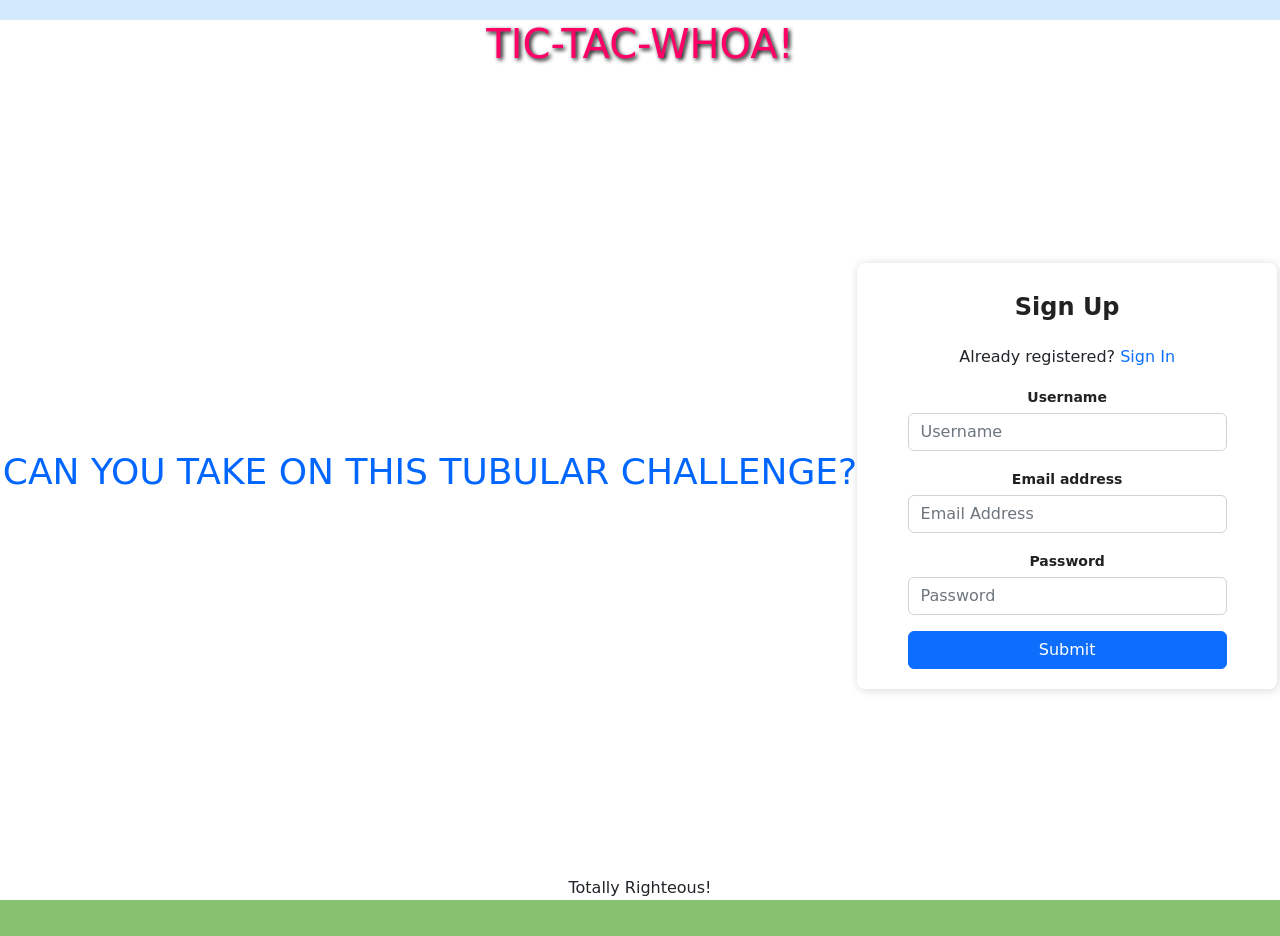
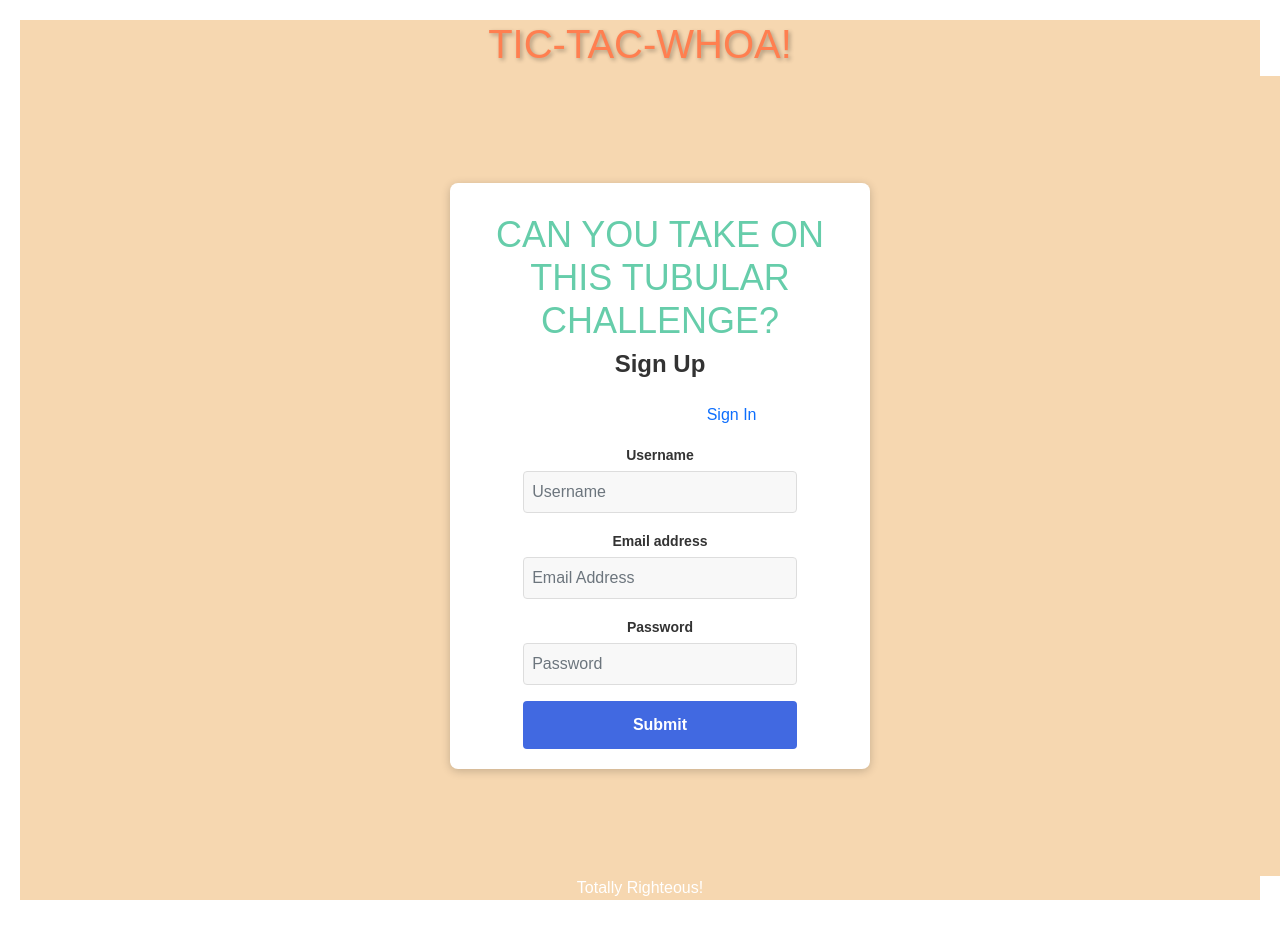
Before and after one commit to JasperJackalope/tic-tac-whoa, a React (Create React App) app in the folder client/: page / in a window 1280 px wide. Built offline with nearby package versions, Linux system fonts and the light colour scheme.

Commit message:
Removed Mole Game and Refined Styling

```diff
--- a/client/src/App.css
+++ b/client/src/App.css
@@ -1,7 +1,14 @@
+/* Overall container */
 .App {
   text-align: center;
+  background-color: #f6d7b0; /* Light peach */
+  margin: 20px;
+  padding: 0;
+  font-family: Arial, sans-serif;
+  color: #ffffff; /* White */
 }
 
+/* Logo */
 .App-logo {
   height: 40vmin;
   pointer-events: none;
@@ -13,26 +20,24 @@
   }
 }
 
+/* Header */
 .App-header {
-  background-color: #282c34;
+  background-color: #2a2c35; /* Dark gray */
   min-height: 100vh;
   display: flex;
   flex-direction: column;
   align-items: center;
   justify-content: center;
   font-size: calc(10px + 2vmin);
-  color: white;
+  color: #ffffff; /* White */
 }
 
+/* Link */
 .App-link {
-  color: #61dafb;
+  color: #77dd77; /* Pastel green */
 }
 
-
-.App {
-  background-color: white;
-}
-
+/* Authentication form container */
 .Auth-form-container {
   display: flex;
   justify-content: center;
@@ -41,34 +46,39 @@
   height: 100vh;
 }
 
+/* Authentication form */
 .Auth-form {
   width: 420px;
-  box-shadow: rgb(0 0 0 / 16%) 1px 1px 10px;
+  box-shadow: 0px 2px 10px rgba(0, 0, 0, 0.2);
   padding-top: 30px;
   padding-bottom: 20px;
   border-radius: 8px;
-  background-color: white;
+  background-color: #ffffff; /* White */
 }
 
+/* Authentication form content */
 .Auth-form-content {
   padding-left: 12%;
   padding-right: 12%;
 }
 
+/* Authentication form title */
 .Auth-form-title {
   text-align: center;
   margin-bottom: 1em;
   font-size: 24px;
-  color: rgb(34, 34, 34);
+  color: #333333; /* Dark gray */
   font-weight: 800;
 }
 
+/* Label */
 label {
   font-size: 14px;
   font-weight: 600;
-  color: rgb(34, 34, 34);
+  color: #333333; /* Dark gray */
 }
 
+/* Keyframes for logo spin animation */
 @keyframes App-logo-spin {
   from {
     transform: rotate(0deg);
@@ -78,121 +88,128 @@ label {
   }
 }
 
+/* Global box-sizing rule */
 * {
   box-sizing: border-box;
 }
 
-body {
-  font-family: Comic Sans MS, sans-serif; /* Change font to Comic Sans MS */
-  margin: 20px;
-  padding: 0;
-  background-color: #f6d7b0; /* Add a bright yellow background color */
-}
+/* Additional styles */
 
+/* Heading styles */
 h1 {
   margin-top: 0;
   font-size: 40px; /* Increase font size */
-  color: #ff0066; /* Set a vibrant pink color */
-  text-transform: uppercase; /* Apply uppercase text */
-  text-shadow: 2px 2px 4px #000000; /* Add a text shadow */
+  color: #ff7f50; /* Coral */
+  text-transform: uppercase;
+  text-shadow: 2px 2px 4px rgba(0, 0, 0, 0.3);
 }
 
 h2 {
   margin-top: 0;
   font-size: 36px; /* Increase font size */
-  color: #0066ff; /* Set a vibrant blue color */
-  text-transform: uppercase; /* Apply uppercase text */
+  color: #66cdaa; /* Medium aquamarine */
+  text-transform: uppercase;
 }
 
 h3 {
   margin-top: 0;
   font-size: 32px; /* Increase font size */
-  color: #00cc00; /* Set a bright green color */
+  color: #9932cc; /* Dark orchid */
 }
 
 h4 {
   margin-top: 0;
   font-size: 28px; /* Increase font size */
-  color: #ff9933; /* Set an orange color */
+  color: #4169e1; /* Royal blue */
 }
 
 h5 {
   margin-top: 0;
   font-size: 24px; /* Increase font size */
-  color: #ff66cc; /* Set a pink color */
+  color: #e9967a; /* Dark salmon */
 }
 
 h6 {
   margin-top: 0;
   font-size: 20px; /* Increase font size */
-  color: #ffff66; /* Set a yellow color */
+  color: #daa520; /* Goldenrod */
 }
 
+/* Code element styles */
 code {
   font-size: 1.2em;
-  color: #ff0066; /* Set a vibrant pink color */
+  color: #ff1493; /* Deep pink */
   font-weight: bold;
 }
 
+/* List styles */
 ul {
   padding-left: 20px;
-  list-style-type: square; /* Use square bullets */
+  list-style-type: square;
 }
 
+/* Square element styles */
 .square {
-  background: #008080; /* Set a bright yellow background color */
-  border: 3px solid #ff9933; /* Set an orange border with 3px width */
+  background: #00ced1; /* Dark turquoise */
+  border: 3px solid #9370db; /* Medium purple */
   float: left;
-  font-size: 72px; /* Triple the font size */
+  font-size: 72px; /* Increase font size */
   font-weight: bold;
-  line-height: 138px; /* Triple the line height */
-  height: 138px; /* Triple the height */
-  margin-right: -3px; /* Adjust the margin to accommodate the thicker border */
-  margin-top: -3px; /* Adjust the margin to accommodate the thicker border */
+  line-height: 138px; /* Increase line height */
+  height: 138px; /* Increase height */
+  margin-right: -3px; /* Adjust margin */
+  margin-top: -3px; /* Adjust margin */
   padding: 0;
   text-align: center;
-  width: 138px; /* Triple the width */
-  color: #ff0066; /* Set a vibrant pink color */
+  width: 138px; /* Increase width */
+  color: #ff1493; /* Deep pink */
 }
 
-
+/* Board row styles */
 .board-row:after {
   clear: both;
-  content: '';
+  content: "";
   display: table;
 }
 
+/* Status element styles */
 .status {
   margin-bottom: 10px;
-  color: #0066ff; /* Set a vibrant blue color */
+  color: #4169e1; /* Royal blue */
   font-size: 28px; /* Increase font size */
 }
 
+/* Game container styles */
 .game {
   display: flex;
   flex-direction: row;
 }
 
+/* Game info styles */
 .game-info {
   margin-left: 20px;
   font-size: 24px; /* Increase font size */
-  color: #ff66cc; /* Set a pink color */
+  color: #e9967a; /* Dark salmon */
 }
 
+/* Board row styles */
 .board-row {
   display: flex;
-  justify-content: center; /* Center the squares horizontally */
+  justify-content: center;
 }
 
+/* Board styles */
 .board {
-  margin-bottom: 20px; /* Add some space between the board and buttons */
+  margin-bottom: 20px;
 }
 
+/* Button row styles */
 .button-row {
   display: flex;
-  justify-content: center; /* Center the buttons horizontally */
+  justify-content: center;
 }
 
+/* Button styles */
 .button {
-  margin: 0 10px; /* Add some space between the buttons */
+  margin: 0 10px;
 }
--- a/client/src/App.js
+++ b/client/src/App.js
@@ -12,7 +12,6 @@ import Dashboard from "./components/Dashboard/Dashboard.js";
 import Header from "./components/Header";
 import Footer from "./components/Footer";
 import GamePage from './components/Game/Game';
-import WhacAMole from './components/Mole/Mole';
 import "bootstrap/dist/css/bootstrap.min.css";
 import "./App.css";
 
@@ -63,7 +62,6 @@ function App() {
               <Route path="/" element={<Login />} />
               <Route path="/game" element={<GamePage />} />
               <Route path="/dashboard" element={<Dashboard />} />
-              <Route path="/mole" element={<WhacAMole />} />
             </Routes>
           </Router>
         </ApolloProvider>
--- /dev/null
+++ b/client/src/components/Login.css
@@ -0,0 +1,76 @@
+/* Login container */
+.Auth-form-container {
+    display: flex;
+    justify-content: center;
+    align-items: center;
+    min-height: 100vh;
+    background-color: #f6d7b0; /* Light peach */
+  }
+
+  /* Login form */
+  .Auth-form {
+    width: 420px;
+    box-shadow: 0px 2px 10px rgba(0, 0, 0, 0.2);
+    padding: 30px;
+    border-radius: 8px;
+    background-color: #ffffff; /* White */
+  }
+
+  /* Login form content */
+  .Auth-form-content {
+    text-align: center;
+  }
+
+  /* Login form title */
+  .Auth-form-title {
+    margin-bottom: 1em;
+    font-size: 24px;
+    color: #333333; /* Dark gray */
+    font-weight: 800;
+  }
+
+  /* Link */
+  .link-primary {
+    color: #4169e1; /* Royal blue */
+    cursor: pointer;
+  }
+
+  /* Form group */
+  .form-group {
+    margin-top: 1.5em;
+  }
+
+  /* Label */
+  label {
+    font-size: 14px;
+    font-weight: 600;
+    color: #333333; /* Dark gray */
+  }
+
+  /* Input field */
+  input[type="text"],
+  input[type="email"],
+  input[type="password"] {
+    width: 100%;
+    padding: 0.5em;
+    border: 1px solid #dddddd; /* Light gray */
+    border-radius: 4px;
+    background-color: #f8f8f8; /* Light gray */
+  }
+
+  /* Submit button */
+  button[type="submit"] {
+    width: 100%;
+    padding: 0.75em;
+    border: none;
+    border-radius: 4px;
+    background-color: #4169e1; /* Royal blue */
+    color: #ffffff; /* White */
+    font-weight: bold;
+    cursor: pointer;
+  }
+
+  /* Submit button on hover */
+  button[type="submit"]:hover {
+    background-color: #0038a8; /* Dark blue */
+  }
--- a/client/src/components/Login.js
+++ b/client/src/components/Login.js
@@ -2,6 +2,7 @@ import React, { useState } from "react";
 import Auth from '../utils/auth';
 import { useMutation } from '@apollo/client';
 import { ADD_USER, LOGIN_USER } from '../utils/mutations';
+import './Login.css';
 
 const Login = () => {
   let [authMode, setAuthMode] = useState('signin');
@@ -77,10 +78,8 @@ const Login = () => {
   if (authMode === 'signin') {
   return (
     <div className="Auth-form-container">
-      <h2>
-        Can you take on this tubular challenge?
-      </h2>
       <form className="Auth-form" onSubmit={handleSignupFormSubmit}>
+      <h2>Can you take on this tubular challenge?</h2>
         <div className="Auth-form-content">
           <h3 className="Auth-form-title">Sign Up</h3>
           <div className="text-center">
@@ -137,6 +136,7 @@ const Login = () => {
 return (
   <div className="Auth-form-container">
     <form className="Auth-form" onSubmit={handleLoginFormSubmit}>
+    <h2>Can you take on this tubular challenge?</h2>
       <div className="Auth-form-content">
         <h3 className="Auth-form-title">Sign In</h3>
         <div className="text-center">
--- a/client/src/components/Mole/Mole.css
+++ /dev/null
@@ -1,85 +0,0 @@
-* {
-    box-sizing: border-box;
-  }
-  :root {
-    --control: #e69119;
-    --color: #fff;
-  }
-  button {
-    background: var(--control);
-    color: var(--color);
-    padding: 1rem 2rem;
-    border-radius: 1rem;
-    border: 4px solid var(--color);
-    font-family: 'Fredoka One', cursive;
-    font-size: 1.2rem;
-  }
-  body {
-    background: linear-gradient(#d1e9fa 0 40%, #86c270 40%);
-    min-height: 100vh;
-    display: flex;
-    align-items: center;
-    justify-content: center;
-    font-family: 'Fredoka One', cursive;
-  }
-
-  .end-game {
-    position: fixed;
-    top: 1rem;
-    right: 1rem;
-  }
-
-  .mole {
-    display: none;
-    background: url(https://assets.codepen.io/605876/mole-out-of-hole.svg);
-    background-size: cover;
-    height: 100%;
-    width: 100%;
-    border: 0;
-  }
-
-  .mole-hole {
-    height: 100%;
-    width: 100%;
-    overflow: hidden;
-    border-bottom: 2vmin solid hsl(35, 50%, 15%);
-  }
-
-  .moles {
-    display: grid;
-    grid-gap: 1rem;
-    grid-template-columns: repeat(3, 20vmin);
-    grid-template-rows: repeat(2, 20vmin);
-    align-items: center;
-  }
-
-  .moles > *:nth-of-type(4),
-  .moles > *:nth-of-type(5) {
-    transform: translate(50%, 0)
-  }
-
-  .info {
-    position: fixed;
-    top: 1rem;
-    left: 1rem;
-  }
-
-  .info-text {
-    font-size: 2rem;
-  }
-
-  h1 {
-    font-size: 4rem;
-  }
-
-  .sr-only {
-    position: absolute;
-    width: 1px;
-    height: 1px;
-    padding: 0;
-    margin: -1px;
-    overflow: hidden;
-    clip: rect(0, 0, 0, 0);
-    white-space: nowrap;
-    border-width: 0;
-  }
```
Also changed, not shown: client/src/components/Mole/Mole.js (deleted, +0 -164 lines).
